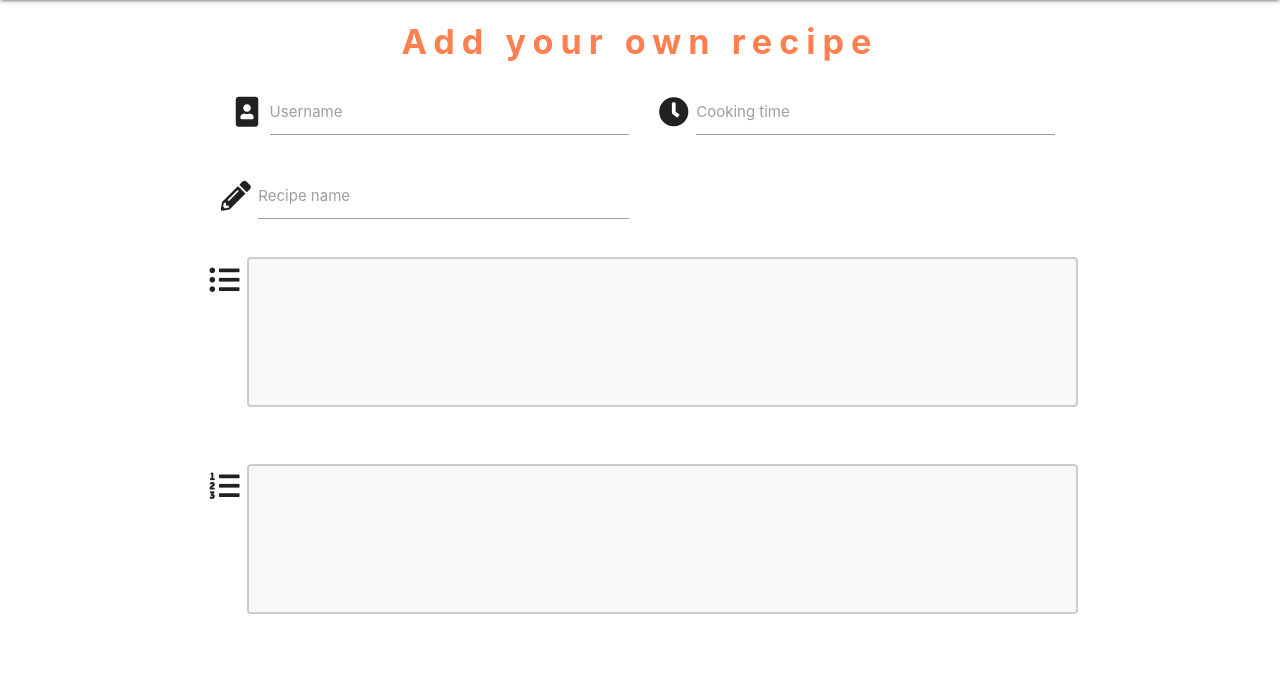
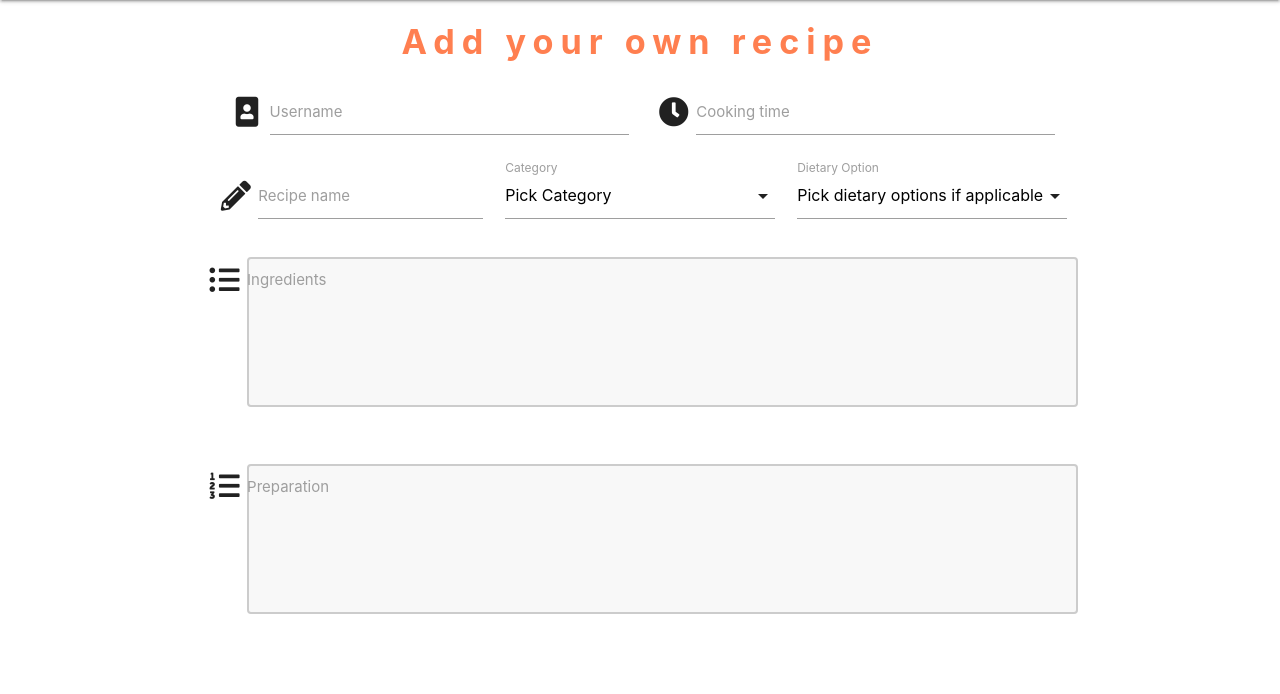
Before and after one commit to Code-Institute-Submissions/SaraSanchezz-3rdMilestoneProject_MayResub, a Flask app: page /add_recipe in a window 1280 px wide. Shown: the part 64-758 px from the top of the page. Run offline with Flask 2, Linux system fonts and the light colour scheme; data that the repository does not hold is empty; some libraries are stand-ins or nearby versions.

Commit message:
Added dropdown fields

```diff
--- a/app.py
+++ b/app.py
@@ -96,7 +96,10 @@ def logout():
 @app.route("/add_recipe")
 # function for add_recipe
 def add_recipe():
-    return render_template("add_recipe.html")
+    categories = mongo.db.categories.find().sort("category_name", 1)
+    dietary = mongo.db.dietary.find().sort("dietary_option", 1)
+    return render_template(
+        "add_recipe.html", categories=categories, dietary=dietary)
 
 
 if __name__ == "__main__":
--- a/static/css/style.css
+++ b/static/css/style.css
@@ -40,3 +40,7 @@ textarea {
   background-color: #f8f8f8;
   resize: none;
 }
+
+label textarea{
+        vertical-align: middle;
+    }
--- a/static/js/script.js
+++ b/static/js/script.js
@@ -1,5 +1,6 @@
 $(document).ready(function(){
     $('.sidenav').sidenav();
     $('.carousel').carousel();
-     $('.collapsible').collapsible();
+    $('.collapsible').collapsible();
+    $('select').formSelect();
   });
--- a/templates/add_recipe.html
+++ b/templates/add_recipe.html
@@ -17,23 +17,42 @@
             <label for="cooking_time">Cooking time</label>
             </div>
         <div class="row">
-            <div class="input-field col s12 m6">
+            <div class="input-field col s12 m4">
             <i class=" fas fa-pencil-alt prefix"></i>
             <input id="recipe_name" name="recipe_name" minlength="5" maxlength="30" type="text" class="validate" required>
             <label for="recipe_name">Recipe name</label>
+            </div>
+            <div class="input-field col s12 m4">
+                <select id="category_name" name="category_name" class="validate" required>
+                <option value="" disabled selected>Pick Category</option>
+                {% for category in categories%}
+                    <option value="{{ category.category_name }}">{{ category.category_name }}</option>
+                {% endfor %}
+                </select>
+                <label for="category_name"> Category</label>
+            </div>
+            <div class="input-field col s12 m4 ">
+                <select id="dietary_option" name="dietary_option" class="validate" multiple>
+                <option value="" disabled selected>Pick dietary options if applicable</option>
+                 {% for dietary in dietaries %}
+                    <option value="{{ dietary.dietary_name }}">{{ dietary.dietary_name }}</option>
+                  {% endfor %}
+                </select>
+                <label for="dietary_option">Dietary Option</label>
             </div>
         <div class="row">
             <div class="input-field col s12 ">
             <i class=" fas fa-list-ul prefix"></i>
             <textarea id="ingredients" name="ingredients" minlength="5" maxlength="150" type="text" class="validate"  required></textarea>
+            <label for="recipe_name" > Ingredients</label>
 
             </div>
         </div>
          <div class="row">
-            <div class="input-field col s12 ">
+            <div class="input-field col s12  ">
             <i class=" fas fa-list-ol prefix"></i>
             <textarea id="preparation_steps" name="preparation_steps" minlength="5" maxlength="150" type="text"  class="validate"  required></textarea>
-
+                <label for="recipe_name" > Preparation</label>
             </div>
         </div>
       </div>
--- a/templates/recipes.html
+++ b/templates/recipes.html
@@ -9,7 +9,7 @@
             <li>
                 <div class="collapsible-header  grey ">
                     <i class=""></i>
-                    <strong>{{ recipe.category_name }}</strong> : {{ recipe.cooking_time }} : {{ recipe.allergens }}
+                    <strong>{{ recipe.category_name }}</strong> : {{ recipe.cooking_time }} : {{ recipe.dietary }}
                 </div>
                 <div class="collapsible-body">
                     <strong>{{ recipe.recipe_name }}</strong>
```
